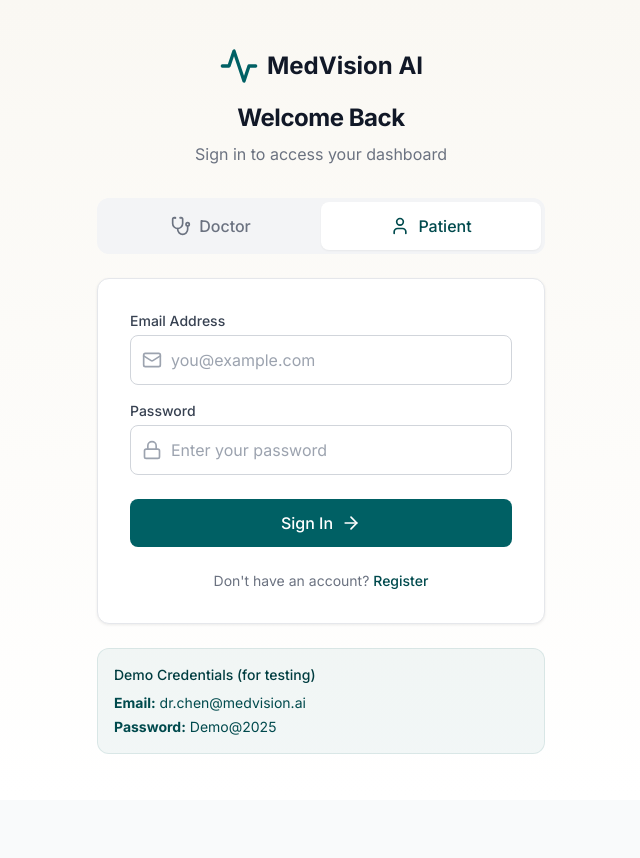
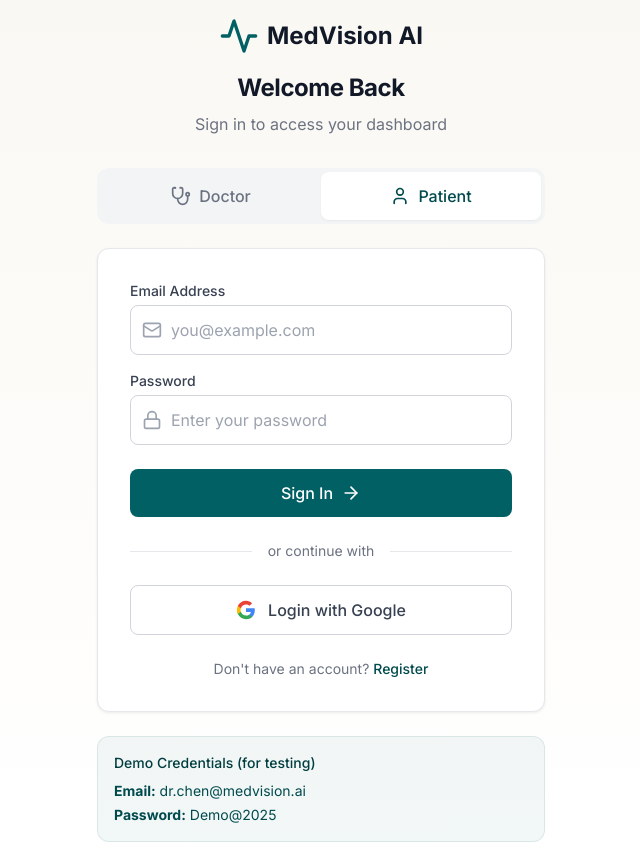
Before and after one commit to sarthakskd20/medvision-ai, a Next.js app in the folder frontend/: page /auth/login in a window 1280 px wide. Both pictures are taken after a click on the button "Patient". Shown: the whole page, without its empty margins (319-959 px from the left). Before the commit the page ends 800 px from the top, so only its background shows below. Built offline with nearby package versions, Linux system fonts and the light colour scheme.

Commit message:
feat: add Login with Google option for patients only

```diff
--- a/frontend/src/app/auth/login/page.tsx
+++ b/frontend/src/app/auth/login/page.tsx
@@ -167,6 +167,49 @@
                         )}
                     </button>
 
+                    {/* Google Login - Only for Patients */}
+                    {role === 'patient' && (
+                        <>
+                            <div className="relative my-6">
+                                <div className="absolute inset-0 flex items-center">
+                                    <div className="w-full border-t border-gray-200"></div>
+                                </div>
+                                <div className="relative flex justify-center text-sm">
+                                    <span className="px-4 bg-white text-gray-500">or continue with</span>
+                                </div>
+                            </div>
+
+                            <button
+                                type="button"
+                                onClick={() => {
+                                    // Google OAuth would be implemented here
+                                    alert('Google Sign-In will be configured with Firebase Auth')
+                                }}
+                                className="w-full flex items-center justify-center gap-3 px-4 py-3 border border-gray-300 rounded-lg hover:bg-gray-50 transition-colors"
+                            >
+                                <svg className="h-5 w-5" viewBox="0 0 24 24">
+                                    <path
+                                        d="M22.56 12.25c0-.78-.07-1.53-.2-2.25H12v4.26h5.92c-.26 1.37-1.04 2.53-2.21 3.31v2.77h3.57c2.08-1.92 3.28-4.74 3.28-8.09z"
+                                        fill="#4285F4"
+                                    />
+                                    <path
+                                        d="M12 23c2.97 0 5.46-.98 7.28-2.66l-3.57-2.77c-.98.66-2.23 1.06-3.71 1.06-2.86 0-5.29-1.93-6.16-4.53H2.18v2.84C3.99 20.53 7.7 23 12 23z"
+                                        fill="#34A853"
+                                    />
+                                    <path
+                                        d="M5.84 14.09c-.22-.66-.35-1.36-.35-2.09s.13-1.43.35-2.09V7.07H2.18C1.43 8.55 1 10.22 1 12s.43 3.45 1.18 4.93l2.85-2.22.81-.62z"
+                                        fill="#FBBC05"
+                                    />
+                                    <path
+                                        d="M12 5.38c1.62 0 3.06.56 4.21 1.64l3.15-3.15C17.45 2.09 14.97 1 12 1 7.7 1 3.99 3.47 2.18 7.07l3.66 2.84c.87-2.6 3.3-4.53 6.16-4.53z"
+                                        fill="#EA4335"
+                                    />
+                                </svg>
+                                <span className="text-gray-700 font-medium">Login with Google</span>
+                            </button>
+                        </>
+                    )}
+
                     <div className="mt-6 text-center text-sm">
                         <span className="text-gray-500">Don't have an account? </span>
                         <Link
```
